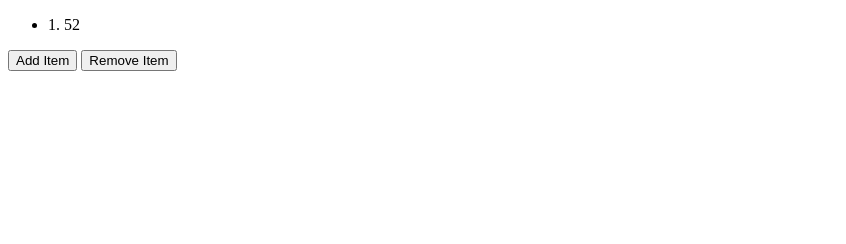
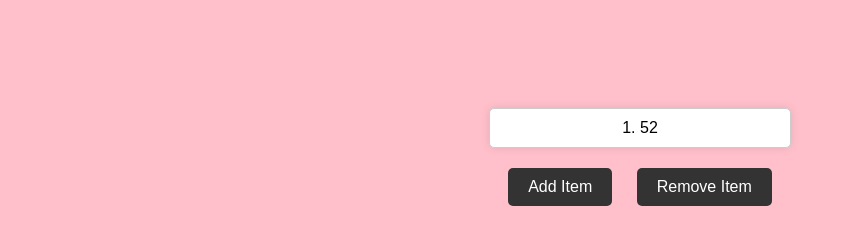
Before and after one commit to Kmunoz2022/Kmunoz2022-Summer-2024-Project-1, a plain HTML site: page Page3.html in a window 1280 px wide. Both pictures are taken after a click on the button "Add Item". Shown: the whole page, without its empty margins (0-846 px from the left). Drawn offline with Linux system fonts and the light colour scheme.

Commit message:
added styling to the page and linked page 3 to the homepage

```diff
--- a/Page3.css
+++ b/Page3.css
@@ -0,0 +1,64 @@
+body {
+    font-family: Arial, sans-serif;
+    text-align: center;
+    padding-top: 20px;
+    background-color: pink;
+}
+
+h1 {
+    color: #333;
+    text-shadow: 1px 1px 2px rgba(0, 0, 0, 0.2);
+}
+
+.button-container {
+    position: fixed;
+    top: 0;
+    left: 0;
+    right: 0;
+    background-color: #fff;
+    padding: 10px;
+    box-shadow: 0 2px 5px rgba(0, 0, 0, 0.1);
+    z-index: 1;
+}
+
+button {
+    margin: 0 10px;
+    padding: 10px 20px;
+    font-size: 16px;
+    color: #fff;
+    background-color: #333;
+    border: none;
+    border-radius: 5px;
+    cursor: pointer;
+    transition: background-color 0.3s ease;
+}
+
+button:hover {
+    background-color: #555;
+}
+
+ul {
+    list-style-type: none;
+    padding: 0;
+    margin: 80px auto 20px;
+    max-width: 300px;
+    border: 1px solid #ccc;
+    border-radius: 5px;
+    box-shadow: 0 0 10px rgba(0, 0, 0, 0.1);
+    background-color: #fff;
+}
+
+li {
+    padding: 10px;
+    margin: 0;
+    border-bottom: 1px solid #ccc;
+    transition: background-color 0.3s ease;
+}
+
+li:last-child {
+    border-bottom: none;
+}
+
+li:hover {
+    background-color: #f5f5f5;
+}
```
Also changed, not shown: index.html (+1 -0 lines).
